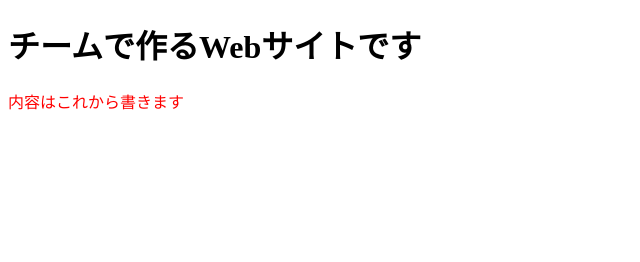
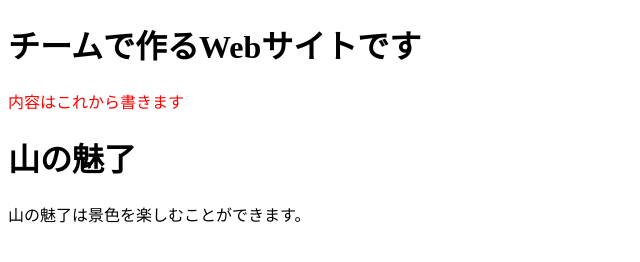
Before and after one commit to s1f240240/team-project5A, a plain HTML site: page index.html in a window 1280 px wide. Shown: the whole page, without its empty margins (0-640 px from the left). Drawn offline with Linux system fonts and the light colour scheme.

Commit message:
Update index.html
山の魅力を紹介

```diff
--- a/index.html
+++ b/index.html
@@ -8,5 +8,7 @@
     <body>
         <h1>チームで作るWebサイトです</h1>
         <p class="red">内容はこれから書きます</p>
+        <h1>山の魅了</h1>
+        <p>山の魅了は景色を楽しむことができます。</p>
     </body>
 </html>
```
